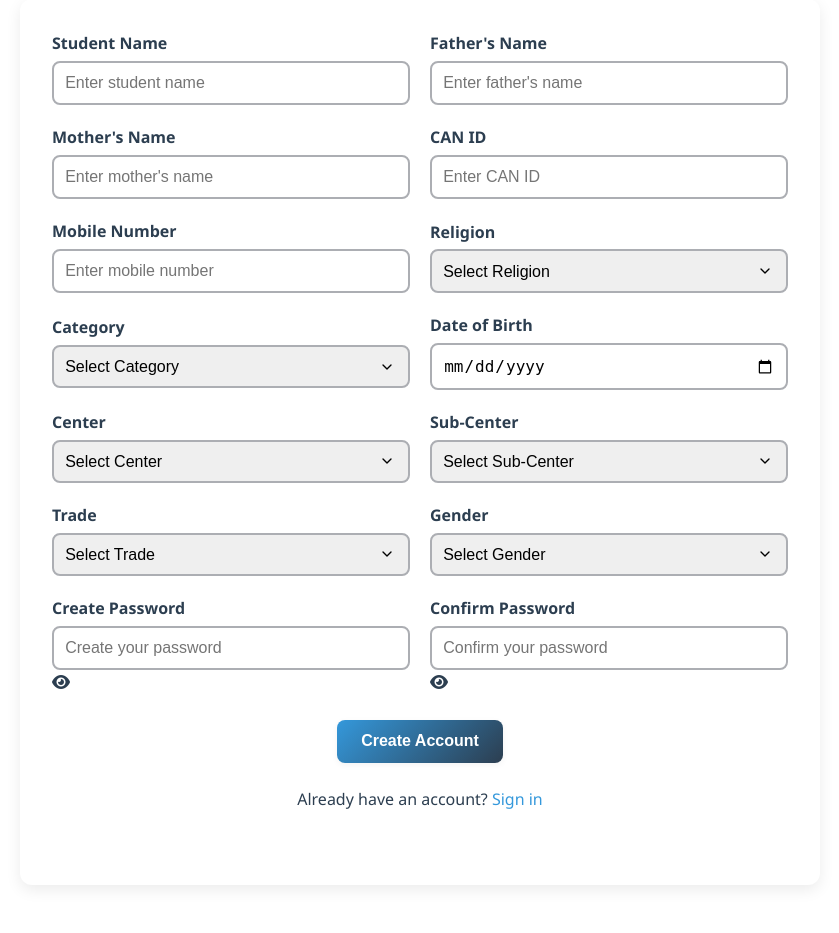
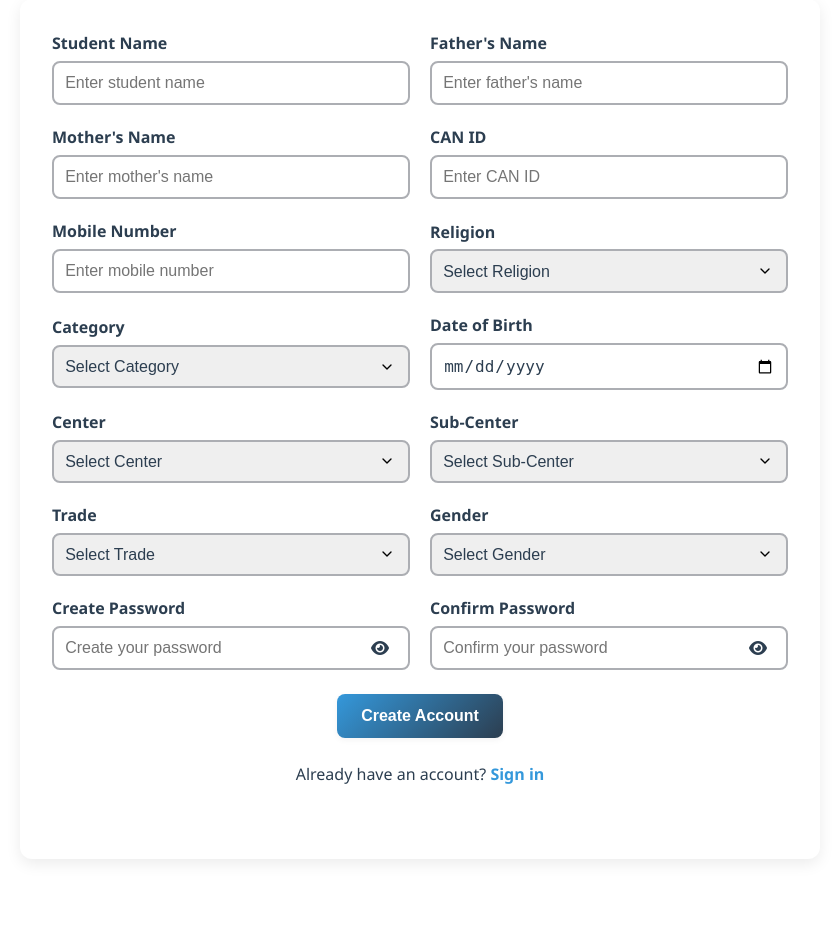
Before and after one commit to emc634/Out-of-school-Programme, a Flask app: page /student_signup in a window 1280 px wide. Shown: the part 177-1110 px from the top of the page, without its empty margins (220-1059 px from the left). After the commit the page ends 1038 px from the top, so only its background shows below. Run offline with Flask 3, Linux system fonts and the light colour scheme.

Commit message:
annkh seedhi kar di

```diff
--- a/static/css/form.css
+++ b/static/css/form.css
@@ -10,7 +10,7 @@
 
 .form-header {
     text-align: center;
-    margin-top:var(--space-xl);
+    margin-top: var(--space-xl);
     margin-bottom: var(--space-md);
 }
 
@@ -40,7 +40,8 @@
     display: grid;
     grid-template-columns: repeat(2, 1fr);
     gap: 20px;
-    align-items: center; /* Changed for better vertical alignment */
+    align-items: center;
+    /* Changed for better vertical alignment */
 }
 
 .form-full-width {
@@ -54,7 +55,7 @@
 }
 
 /* Added to ensure all form controls take full width */
-.form-group > * {
+.form-group>* {
     width: 100%;
 }
 
@@ -66,19 +67,21 @@
 }
 
 .form-control {
-    width: 100%; /* Ensures all inputs take full width */
+    width: 100%;
+    /* Ensures all inputs take full width */
     padding: 0.7rem;
     border: 2px solid var(--border);
     border-radius: var(--border-radius);
     font-size: 1rem;
     transition: var(--transition);
     box-sizing: border-box;
+    color: var(--text);
 }
 
 .form-control:focus {
     outline: none;
     border-color: var(--primary);
-    box-shadow: 0 0 0 3px var(--primary-light);
+    box-shadow: 0 0 0 2px var(--primary);
 }
 
 .form-select {
@@ -103,15 +106,84 @@
 
 .form-actions {
     display: flex;
-    justify-content: center; /* Changed to center buttons */
+    justify-content: center;
+    /* Changed to center buttons */
     gap: var(--space-md);
     margin-top: var(--space-md);
 }
 
-.alt-action{
+/* FIXED PASSWORD INPUT CONTAINER */
+.password-input-container {
+    position: relative;
+    display: flex;
+    align-items: center;
+}
+
+.password-input-container .form-control {
+    padding-right: 45px;
+    /* Space for eye icon */
+    width: 100%;
+}
+
+/* FIXED TOGGLE BUTTON */
+.password-toggle {
+    position: absolute;
+    right: 12px;
+    background: none;
+    border: none;
+    color: var(--primary-dark);
+    cursor: pointer;
+    padding: 8px;
+    border-radius: 50%;
+    transition: var(--transition);
+    display: flex;
+    align-items: center;
+    justify-content: center;
+    width: 36px;
+    height: 36px;
+    z-index: 2;
+}
+
+.password-toggle:hover {
+    background:var(--primary-light);
+    color: var(--primary);
+}
+
+.alt-action {
     justify-content: center;
     padding: var(--space-md);
     text-align: center;
+}
+
+.alt-action a {
+    color: var(--primary);
+    font-weight: 600;
+    text-decoration: none;
+    position: relative;
+}
+
+.alt-action a:hover {
+    text-decoration: underline;
+}
+
+.btn-submit {
+    width: 100%;
+    padding: var(--space-md);
+    font-size: 1.1rem;
+    margin-top: var(--space-md);
+    background: linear-gradient(135deg, var(--primary) 0%, var(--primary-dark) 100%);
+    color: var(--white);
+    border: none;
+    border-radius: var(--border-radius);
+    font-weight: 600;
+    letter-spacing: 0.5px;
+    cursor: pointer;
+    transition: all 0.3s ease;
+}
+
+.btn-submit:hover {
+    transform: translateY(-2px);
+    box-shadow: 0 10px 25px rgba(52, 152, 219, 0.3);
 }
 
 @media (max-width: 768px) {
--- a/templates/student_signup.html
+++ b/templates/student_signup.html
@@ -178,6 +178,7 @@
                         <div class="password-input-container">
                             <input type="password" id="password" name="password" class="form-control"
                                 placeholder="Create your password" required>
+
                             <span id="togglePassword" class="password-toggle">
                                 <i class="fas fa-eye"></i>
                             </span>
```
Also changed, not shown: static/css/form1.css (+6 -32 lines).
